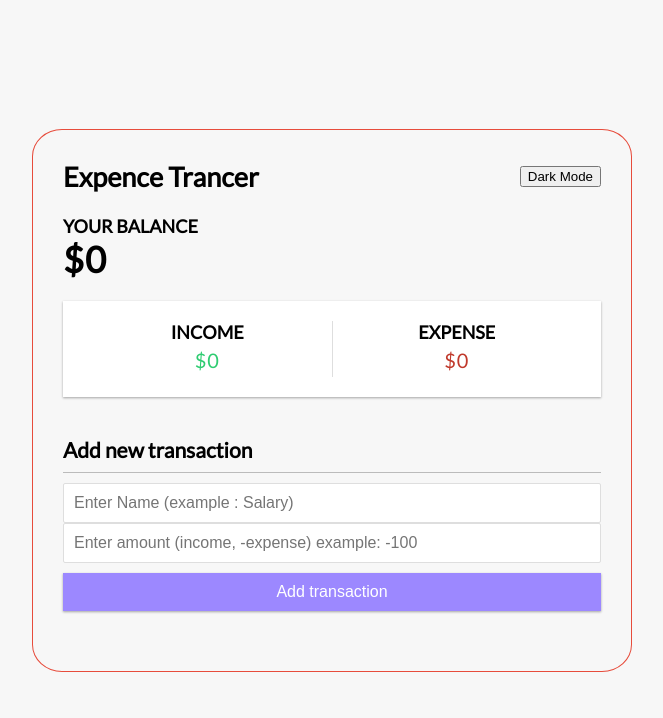
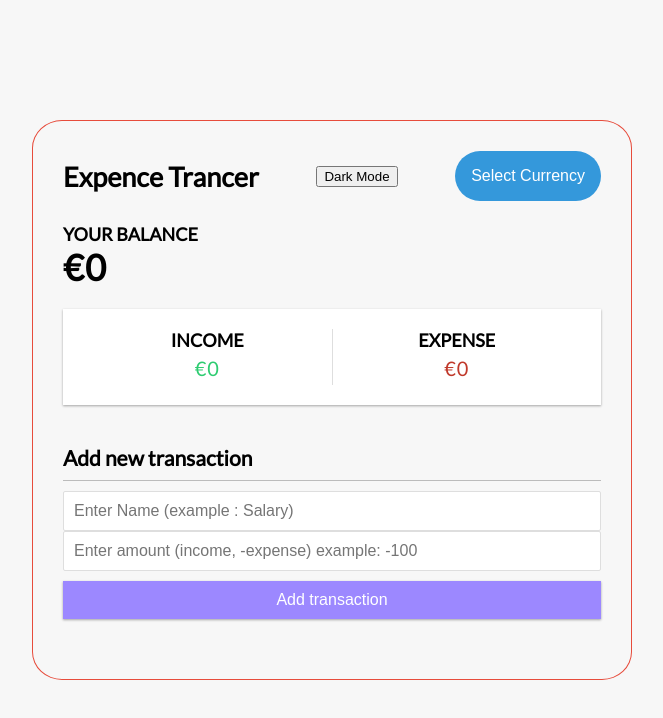
Before and after one commit to henriits/budget_planner_vue_ts, a Vue app: page / in a window 1280 px wide. Shown: the top 718 px of the page, without its empty margins (308-971 px from the left). Built offline with nearby package versions, Linux system fonts and the light colour scheme.

Commit message:
feature: currency symbol dynamically changed by user, in all components

```diff
--- a/src/App.vue
+++ b/src/App.vue
@@ -1,18 +1,24 @@
 <template>
   <div :class="{ 'dark-mode': isDarkMode }">
-
     <div class="container">
       <div class="header">
         <HeaderComponent />
         <button @click="toggleDarkMode">
           {{ isDarkMode ? 'Light Mode' : 'Dark Mode' }}
         </button>
-
+        <!-- Dropdown menu for selecting currency -->
+        <div class="dropdown">
+          <button class="dropbtn">Select Currency</button>
+          <div class="dropdown-content">
+            <a v-for="option in currencyOptions" :key="option" @click="updateCurrencySymbol(option)">{{ option }}</a>
+          </div>
+        </div>
       </div>
       <br>
-      <BalanceComponent :total="+total" />
-      <IncomeExpences :income="+income" :expenses="+expenses" />
-      <TransactionList :transactions="transactions" @transactionDeleted="handleTransactionDeleted" />
+      <BalanceComponent :total="+total" :currencySymbol="currencySymbol" />
+      <IncomeExpences :income="+income" :expenses="+expenses" :currencySymbol="currencySymbol" />
+      <TransactionList :transactions="transactions" @transactionDeleted="handleTransactionDeleted"
+        :currencySymbol="currencySymbol" />
       <AddTransaction @transactionSubmitted="handleTransactionSubmitted" />
     </div>
   </div>
@@ -27,6 +33,14 @@ import AddTransaction from "./components/AddTransaction.vue";
 
 import { ref, computed, onMounted } from "vue";
 import { useToast } from "vue-toastification";
+
+const currencySymbol = ref("€");
+
+const currencyOptions = ["$", "€", "£", "¥"];
+
+const updateCurrencySymbol = (newSymbol) => {
+  currencySymbol.value = newSymbol;
+};
 
 const toast = useToast();
 
@@ -107,4 +121,50 @@ const toggleDarkMode = () => {
 .header h2 {
   margin: 0;
 }
+
+/* Dropdown button style */
+.dropbtn {
+  background-color: #3498db;
+  color: white;
+  padding: 16px;
+  font-size: 16px;
+  border: none;
+  cursor: pointer;
+  border-radius: 30px;
+}
+
+/* Dropdown content (hidden by default) */
+.dropdown-content {
+  display: none;
+  position: absolute;
+  background-color: #f9f9f9;
+  min-width: 160px;
+  box-shadow: 0 8px 16px 0 rgba(0, 0, 0, 0.2);
+  z-index: 1;
+  border-radius: 30px;
+}
+
+/* Show the dropdown menu on hover */
+.dropdown:hover .dropdown-content {
+  display: block;
+}
+
+/* Dropdown links */
+.dropdown-content a {
+  color: black;
+  padding: 12px 16px;
+  text-decoration: none;
+  display: block;
+}
+
+/* Change color of dropdown links on hover */
+.dropdown-content a:hover {
+  background-color: #b0a7a7;
+}
+
+/* Dark mode */
+.dark-mode .dropdown-content {
+  background-color: #8a8787;
+  color: white;
+}
 </style>
--- a/src/components/BalanceComponent.vue
+++ b/src/components/BalanceComponent.vue
@@ -1,6 +1,6 @@
 <template>
   <h4>Your Balance</h4>
-  <h1 id="balance">${{ total }}</h1>
+  <h1 id="balance">{{ currencySymbol }}{{ total }}</h1>
 </template>
 
 <script setup>
@@ -11,5 +11,10 @@ const props = defineProps({
     type: Number,
     required: true,
   },
+  currencySymbol: {
+    type: String,
+    required: true,
+    default: "$" // Default currency symbol is $
+  }
 });
 </script>
--- a/src/components/IncomeExpences.vue
+++ b/src/components/IncomeExpences.vue
@@ -2,11 +2,11 @@
   <div class="inc-exp-container">
     <div>
       <h4>Income</h4>
-      <p id="money-plus" class="money plus">${{ income }}</p>
+      <p id="money-plus" class="money plus">{{ currencySymbol }}{{ income }}</p>
     </div>
     <div>
       <h4>Expense</h4>
-      <p id="money-minus" class="money minus">${{ expenses }}</p>
+      <p id="money-minus" class="money minus">{{ currencySymbol }}{{ expenses }}</p>
     </div>
   </div>
 </template>
@@ -23,5 +23,10 @@ const props = defineProps({
     type: Number,
     required: true,
   },
+  currencySymbol: {
+    type: String,
+    required: true,
+    default: "$" // Default currency symbol is $
+  }
 });
 </script>
--- a/src/components/TransactionList.vue
+++ b/src/components/TransactionList.vue
@@ -1,12 +1,8 @@
 <template>
   <h3 v-if="transactions.length > 0">History</h3>
   <ul id="list" class="list" v-if="transactions.length > 0">
-    <li
-      v-for="transaction in transactions"
-      :key="transaction.id"
-      :class="transaction.amount < 0 ? 'minus' : 'plus'"
-    >
-      {{ transaction.text }} <span> ${{ transaction.amount }}</span>
+    <li v-for="transaction in transactions" :key="transaction.id" :class="transaction.amount < 0 ? 'minus' : 'plus'">
+      {{ transaction.text }} <span> {{ currencySymbol }}{{ transaction.amount }}</span>
       <button @click="deleteTransaction(transaction.id)" class="delete-btn">x</button>
     </li>
   </ul>
@@ -22,6 +18,11 @@ const props = defineProps({
     type: Array,
     required: true,
   },
+  currencySymbol: {
+    type: String,
+    required: true,
+    default: "$" // Default currency symbol is $
+  }
 });
 
 const deleteTransaction = (id) => {
```
